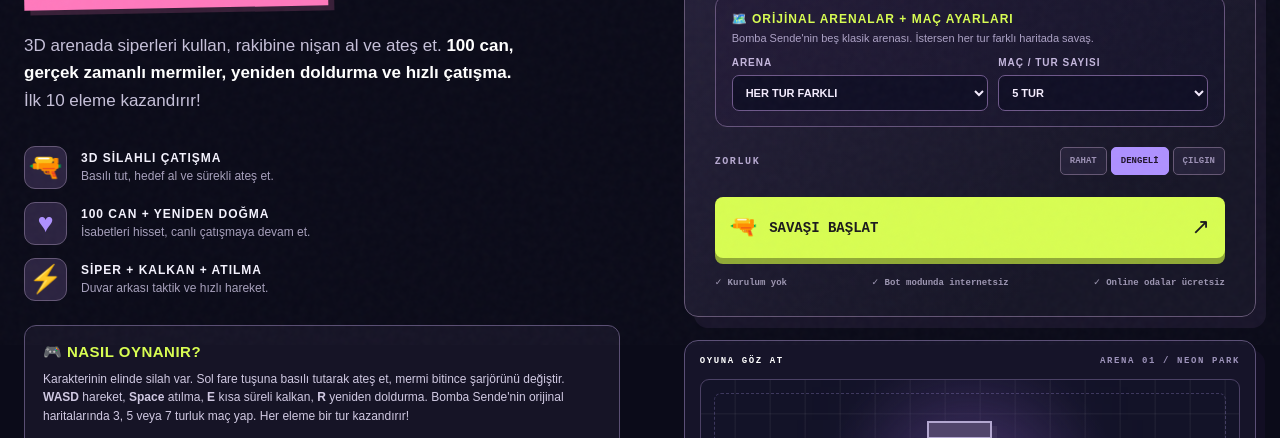
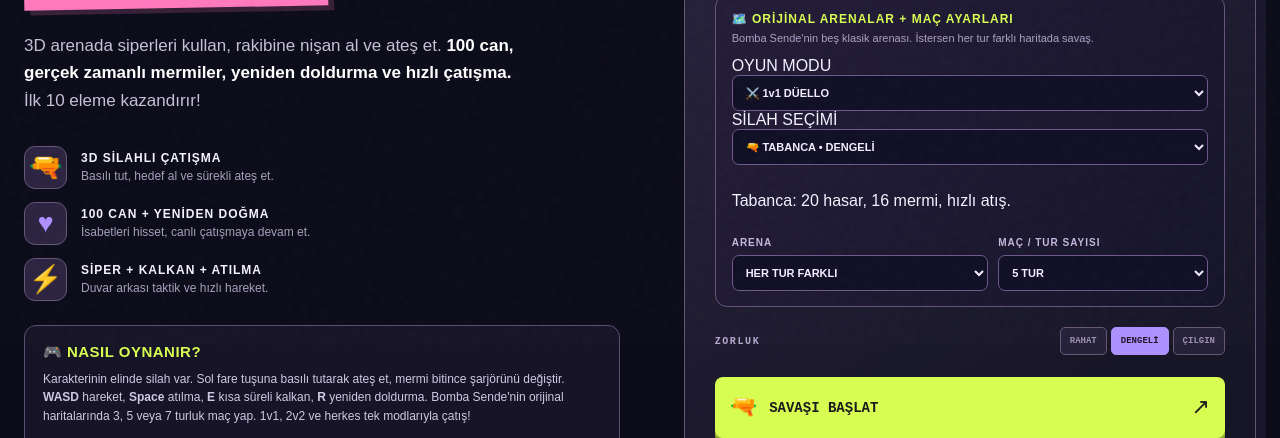
Before and after one commit to yunusugdul/bomba-sende, a website: page public/index.html in a window 1280 px wide. Shown: the part 455-893 px from the top of the page. Drawn offline with nearby package versions, Linux system fonts and the light colour scheme; no server answers.

Commit message:
ui: game mode and four weapon selectors in staging lobby

```diff
--- a/public/index.html
+++ b/public/index.html
@@ -27,14 +27,14 @@
       <div class="feature"><span class="feature-icon lime">⚡</span><div><b>SİPER + KALKAN + ATILMA</b><small>Duvar arkası taktik ve hızlı hareket.</small></div></div>
     </div>
     <div class="home-how"><h2>🎮 NASIL OYNANIR?</h2>
-      <p>Karakterinin elinde silah var. Sol fare tuşuna basılı tutarak ateş et, mermi bitince şarjörünü değiştir. <b>WASD</b> hareket, <b>Space</b> atılma, <b>E</b> kısa süreli kalkan, <b>R</b> yeniden doldurma. Bomba Sende'nin orijinal haritalarında 3, 5 veya 7 turluk maç yap. Her eleme bir tur kazandırır!</p>
+      <p>Karakterinin elinde silah var. Sol fare tuşuna basılı tutarak ateş et, mermi bitince şarjörünü değiştir. <b>WASD</b> hareket, <b>Space</b> atılma, <b>E</b> kısa süreli kalkan, <b>R</b> yeniden doldurma. Bomba Sende'nin orijinal haritalarında 3, 5 veya 7 turluk maç yap. 1v1, 2v2 ve herkes tek modlarıyla çatış! </p>
       <h3>KLAVYE KONTROLLERİ</h3><div class="home-keys">
         <span><kbd>W A S D</kbd> Hareket</span><span><kbd>SOL TIK</kbd> Ateş et</span>
         <span><kbd>SPACE</kbd> Atıl</span><span><kbd>E</kbd> Kalkan</span>
         <span><kbd>R</kbd> Şarjör</span><span><kbd>ENTER</kbd> Sohbet</span></div>
       <p class="subtle">Fareyle nişan al. Şarjörü ve can barını takip et. Online modda arkadaşınla aynı arenada savaşırsın.</p>
     </div>
-    <div class="lower-chips"><span>♥ 100 CAN</span><span>🎯 3 / 5 / 7 TUR</span><span>🆓 ÜCRETSİZ</span></div>
+    <div class="lower-chips"><span>♥ 100 CAN</span><span>🎯 1V1 • 2V2 • HERKES TEK</span><span>🆓 ÜCRETSİZ</span></div>
   </div>
   <div class="right-column">
     <div class="preview" aria-hidden="true"><div class="preview-meta"><b>OYUNA GÖZ AT</b><span>ARENA 01 / NEON PARK</span></div><div class="preview-field"><span class="pglow"></span><div class="field-wall fw-a"></div><div class="field-wall fw-b"></div><div class="field-orb orb-a">😈</div><div class="preview-shot"><span class="shot-ball">🔫</span></div><div class="field-orb orb-b">👾</div><span class="preview-flash">✷</span></div><div class="preview-caption"><span>SİLAH + CAN + KALKAN</span><span class="signal">● READY</span></div></div>
@@ -45,6 +45,16 @@
       <section class="rules-editor" id="rulesEditor" aria-label="Oda ve maç kuralları">
  <div class="rules-heading"><b>🗺️ ORİJİNAL ARENALAR + MAÇ AYARLARI</b><small>Bomba Sende'nin beş klasik arenası. İstersen her tur farklı haritada savaş.</small></div>
  <label for="rulesPreset">HAZIR OYUN TARZI</label><select id="rulesPreset"><option value="fusion">🔥 HEPSİ BİR ARADA (ÖNERİLEN)</option><option value="evolution">🎯 ÇATIŞMA</option><option value="party">⚡ ÇILGIN KAOS</option><option value="classic">🎯 KLASİK DÜELLO</option></select>
+ <div class="shooter-extra-settings"><label for="battleMode">OYUN MODU
+  <select id="battleMode"><option value="duel">⚔️ 1v1 DÜELLO</option>
+    <option value="team">🟦🟥 2v2 TAKIM SAVAŞI</option>
+    <option value="ffa">🎯 4 OYUNCU • HERKES TEK</option></select></label>
+  <label for="weaponChoice">SİLAH SEÇİMİ
+  <select id="weaponChoice"><option value="pistol">🔫 TABANCA • DENGELİ</option>
+    <option value="rifle">⚡ OTOMATİK TÜFEK • SERİ</option>
+    <option value="shotgun">💥 POMPALI • YAKIN MESAFE</option>
+    <option value="sniper">🎯 KESKİN NİŞANCI • TEK ATIŞ</option></select></label></div>
+ <p class="weapon-help" id="weaponHelp">Tabanca: 20 hasar, 16 mermi, hızlı atış.</p>
  <div class="rules-columns"><label for="rulesArena">ARENA <select id="rulesArena"><option value="cycle">HER TUR FARKLI</option><option value="random">RASTGELE</option><option value="0">NEON PARK</option><option value="1">BUZ LABİRENTİ</option><option value="2">PORTAL PARTİSİ</option><option value="3">SEK SEK</option><option value="4">SON ŞANS</option></select></label><label for="rulesRounds">MAÇ / TUR SAYISI <select id="rulesRounds"><option value="3">3 TUR</option><option selected value="5">5 TUR</option><option value="7">7 TUR</option></select></label></div>
  <div class="rules-toggles"><label><input id="rulesUpgrades" type="checkbox" checked><span>🧬 Bomba Evrimi <small>Kaybedene geliştirme seçimi</small></span></label><label><input id="rulesChaos" type="checkbox" checked><span>⚡ Kaos olayları <small>Turbo sürprizi</small></span></label><label><input id="rulesCards" type="checkbox" checked><span>✦ Güç kartları <small>Işınlanma, dondurma, kalkan</small></span></label><label><input id="rulesPanic" type="checkbox" checked><span>🔥 Son 5 saniye <small>Panik hızı +%12</small></span></label></div>
  <label class="persistence-field" for="rulesPersistence">🧬 GELİŞTİRMELERİN SÜRESİ <select id="rulesPersistence"><option value="match">MAÇ BOYUNCA BİRİKSİN (ÖNERİLEN)</option><option value="round">HER TUR SIFIRLANSIN</option></select></label>
@@ -54,7 +64,7 @@
   <div class="room-intro"><b>🌐 ODANI HEMEN KUR</b><small>Kuralları aşağıdan değiştirebilirsin. <span id="roomRulePreview">Varsayılan: Hepsi Bir Arada</span></small></div>
   <div class="room-actions"><button id="createRoom" class="room-primary">＋ ODA KUR</button><span>VEYA</span><div class="join-fields"><input id="joinCode" maxlength="6" placeholder="ODA KODU" aria-label="Oda kodu" autocomplete="off"><button id="joinRoom">KATIL →</button></div></div>
   <p class="room-message" id="roomMessage" role="status">Oda kurulunca kodu veya bağlantıyı arkadaşına gönder.</p>
-  <div class="room-ready hidden" id="roomReady"><div class="room-code-head"><span>ODA KODU</span><strong id="roomCode">——</strong></div><div class="invite-row"><input id="roomLink" aria-label="Davet bağlantısı" readonly><button id="copyInvite">KOPYALA</button></div><div id="roomPlayers" class="room-players"></div><section class="room-chat"><div class="chat-title">💬 ODA SOHBETİ <small>Yalnızca bu odadaki iki oyuncu</small></div><div id="lobbyChatMessages" class="chat-messages" aria-live="polite"><p class="chat-empty">Mesajlar burada görünecek.</p></div><form id="lobbyChatForm" class="chat-send"><input id="lobbyChatInput" maxlength="180" placeholder="Mesaj yaz…" autocomplete="off" aria-label="Oda sohbet mesajı"><button type="submit">GÖNDER</button></form></section><button id="hostStart" class="room-primary hidden" disabled>İKİNCİ OYUNCU BEKLENİYOR…</button><button id="leaveRoom" class="room-leave">← ODADAN AYRIL</button></div>
+  <div class="room-ready hidden" id="roomReady"><div class="room-code-head"><span>ODA KODU</span><strong id="roomCode">——</strong></div><div class="invite-row"><input id="roomLink" aria-label="Davet bağlantısı" readonly><button id="copyInvite">KOPYALA</button></div><div id="roomPlayers" class="room-players"></div><section class="room-chat"><div class="chat-title">💬 ODA SOHBETİ <small>Odadaki oyuncular</small></div><div id="lobbyChatMessages" class="chat-messages" aria-live="polite"><p class="chat-empty">Mesajlar burada görünecek.</p></div><form id="lobbyChatForm" class="chat-send"><input id="lobbyChatInput" maxlength="180" placeholder="Mesaj yaz…" autocomplete="off" aria-label="Oda sohbet mesajı"><button type="submit">GÖNDER</button></form></section><button id="hostStart" class="room-primary hidden" disabled>OYUNCULAR BEKLENİYOR…</button><button id="leaveRoom" class="room-leave">← ODADAN AYRIL</button></div>
  </div>
  <div class="diff-row" id="difficultyRow"><span>ZORLUK</span><div class="diff-buttons"><button data-diff="easy">RAHAT</button><button class="selected" data-diff="normal">DENGELİ</button><button data-diff="hard">ÇILGIN</button></div></div>
       <button id="startBtn" class="start-btn"><span>🔫</span><span>SAVAŞI BAŞLAT</span><span>↗</span></button><div class="play-foot"><span>✓ Kurulum yok</span><span>✓ Bot modunda internetsiz</span><span>✓ Online odalar ücretsiz</span></div>
```
